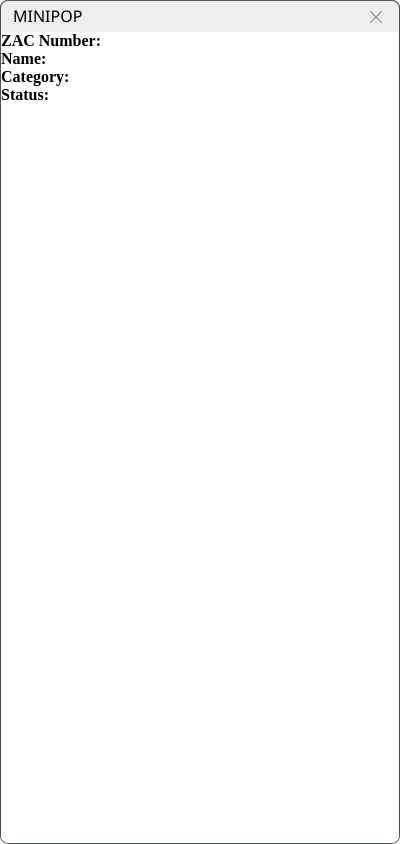
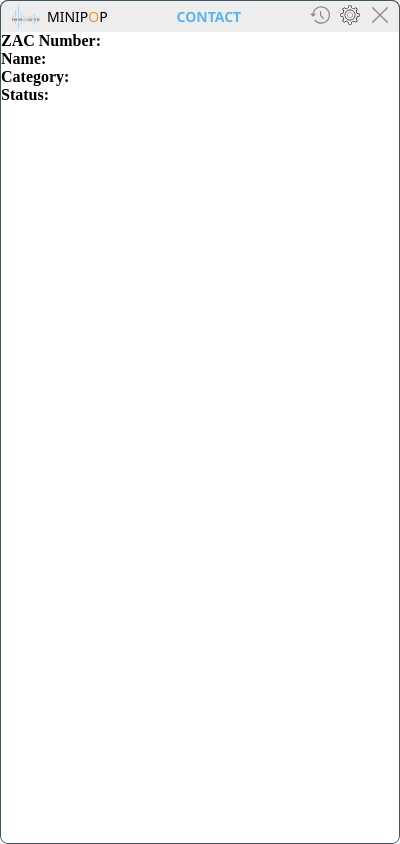
Before and after one commit to SleepingRobot/teleworks-minipop, an Electron app: page screenpop.html in a window 400 px wide. Drawn offline with Linux system fonts and the light colour scheme; no server answers.

Commit message:
Add title bar styling

```diff
--- a/screenpop.html
+++ b/screenpop.html
@@ -23,7 +23,6 @@
 
         #titlebar {
             border-radius: 8px 8px 0 0;
-            display: block;
             position: fixed;
             top: 0;
             left: 0;
@@ -31,8 +30,6 @@
             width: 100%;
             padding: 4px;
             background: #EEEDEE;
-            display: grid;
-            grid-template-columns: auto 138px;
             border-left: 1px solid #48545c;
             border-top: 1px solid #48545c;
             border-right: 1px solid #48545c;
@@ -40,19 +37,94 @@
         }
 
         #titlebar #drag-region {
+            display: flex;
+            justify-content: space-between;
+            align-content: center;
             width: 100%;
             height: 100%;
             -webkit-app-region: drag;
+            font-family: "Segoe UI", sans-serif;
+            font-size: 14px;
         }
 
-        #window-title {
-            grid-column: 1;
+        #titlebar-left {
+            display: flex;
+            justify-content: flex-start;
+            align-items: center;
+            margin-left: 5px;
+        }
+
+        #app-icon {
+            display: flex;
+            width: 32px;
+            height: 24px;
+        }
+
+        #app-name {
+            margin-left: 5px;
+        }
+
+        .orange {
+            color: #F2902E;
+        }
+
+        #titlebar-center {
             display: flex;
             align-items: center;
-            margin-left: 8px;
-            overflow: hidden;
-            font-family: "Segoe UI", sans-serif;
-            font-size: 12px;
+        }
+
+        #window-name {
+            font-weight: bold;
+            color: #5EB4E7;
+        }
+
+        #titlebar-right {
+            display: flex;
+            justify-content: space-between;
+            width: 80px;
+            margin-right: 5px;
+            -webkit-app-region: no-drag;
+        }
+
+        .title-button {
+            display: flex;
+            justify-content: center;
+            align-content: center;
+            width: 20px;
+            height: 20px;
+            user-select: none;
+            cursor: default;
+            fill: white;
+        }
+
+        .title-button:hover {
+            background: rgba(255,255,255,0.5);
+            background: rgba(100, 100, 100, 0.25 ) !important;
+            border-radius: 5px;
+        }
+
+        .title-button:active {
+            background: rgba(255,255,255,0.8);
+            background: rgba(100, 100, 100, 0.15 ) !important;
+            border-radius: 5px;
+        }
+
+        #history-icon {
+            margin: auto auto;
+            width: 20px;
+            height: 20px;
+        }
+
+        #settings-icon {
+            margin: auto auto;
+            width: 20px;
+            height: 20px;
+        }
+
+        #close-icon {
+            margin: auto auto;
+            width: 16px;
+            height: 16px;
         }
 
         #main {
@@ -63,68 +135,24 @@
             background-color: #fff;
         }
 
-        h1 {
+        .field {
             font-size: medium;
             font-weight: bold;
         }
 
-        span {
+        .field span {
             font-size: medium;
             font-weight: normal;
         }
 
-        #window-controls {
-            display: grid;
-            grid-template-columns: repeat(1, 46px);
-            position: absolute;
-            top: 0;
-            right: 0;
-            height: 100%;
-            font-family: "Segoe MDL2 Assets";
-            font-size: 10px;
-            -webkit-app-region: no-drag;
-        }
 
-        #window-controls .button {
-            grid-row: 1 / span 1;
-            display: flex;
-            justify-content: center;
-            align-items: center;
-            width: 100%;
-            height: 100%;
-        }
-
-        #window-controls .button {
-            user-select: none;
-            cursor: default;
-            fill: white;
-        }
-
-        #window-controls .button:hover {
-            background: rgba(255,255,255,0.1);
-        }
-
-        #window-controls .button:active {
-            background: rgba(255,255,255,0.2);
-        }
-
-        #close-button:hover {
-            border-radius: 0 8px 0 0;
-            background: #E81123 !important;
-        }
-
-        #close-button:active {
-            border-radius: 0 8px 0 0;
-            background: #f1707a !important;
-            color: #000;
-        }
     </style>
 </head>
 <body>
     <script>
         document.onreadystatechange = (event) => {
             if (document.readyState == "complete") {
-                document.getElementById('close-button').addEventListener("click", event => {
+                document.getElementById('close-icon').addEventListener("click", event => {
                     window.electron.send('hide-app');
                 });
             }
@@ -140,26 +168,31 @@
 
     <header id="titlebar">
         <div id="drag-region">
-            <div id="window-title">
-                <span>MINIPOP</span>
+            <div id="titlebar-left">
+                <img id="app-icon" src="build/icon.png" alt="Teleworks"/>
+                <span id="app-name">MINIP<span class="orange">O</span>P</span>
             </div>
-            <div id="window-controls">
-                <div class="button" id="close-button">
-                  <svg width="12" height="12" viewBox="0 0 12 12">
-                    <path
-                      d="m6.8496 6 5.1504 5.1504-0.84961 0.84961-5.1504-5.1504-5.1504 5.1504-0.84961-0.84961 5.1504-5.1504-5.1504-5.1504 0.84961-0.84961 5.1504 5.1504 5.1504-5.1504 0.84961 0.84961z"
-                      stroke-width=".3" fill="#898989" />
-                  </svg>
+            <div id="titlebar-center">
+                <span id="window-name">CONTACT</span>
+            </div>
+            <div id="titlebar-right">
+                <div class="title-button">
+                    <img id="history-icon" src="build/history.svg" alt="Call History"/>
                 </div>
-              </div>
+                <div class="title-button">
+                    <img  id="settings-icon" src="build/settings.svg" alt="Settings"/>
+                </div>
+                <div class="title-button">
+                    <img  id="close-icon" src="build/close.svg" alt="Close to tray"/>
+                </div>
             </div>
         </div>
     </header>
     <div id="main">
-        <h1>ZAC Number: <span id="zacNumber"></span></h1>
-        <h1>Name: <span id="name"></span></h1>
-        <h1>Category: <span id="category"></span></h1>
-        <h1>Status: <span id="status"></span></h1>
+        <h1 class="field">ZAC Number: <span id="zacNumber"></span></h1>
+        <h1 class="field">Name: <span id="name"></span></h1>
+        <h1 class="field">Category: <span id="category"></span></h1>
+        <h1 class="field">Status: <span id="status"></span></h1>
     </div>
 </body>
 </html>
```
Also changed, not shown: build/close.svg (added), build/history.svg (added), build/settings.svg (added).
